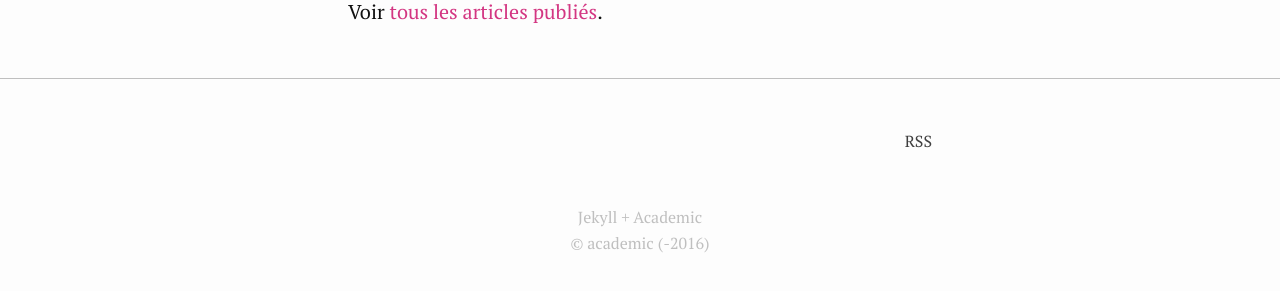
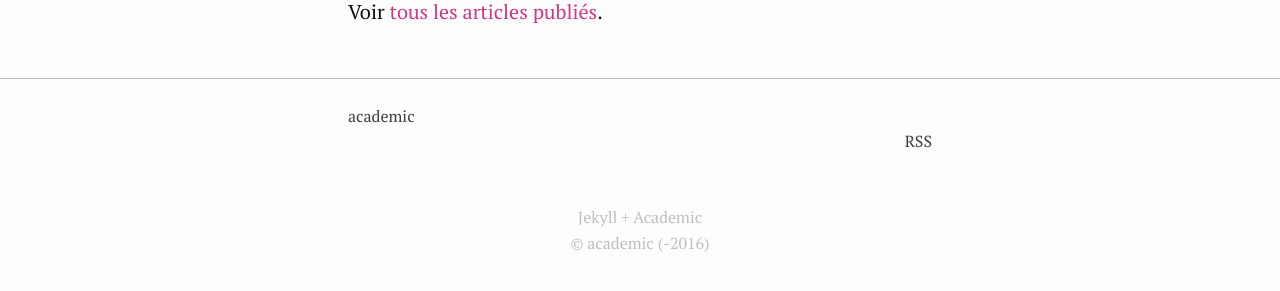
Before and after one commit to gaalcaras/academic, a Jekyll site: the page built from README.md, in a window 1280 px wide and 900 px high, scrolled down 8688 px. Shown: the part 594-885 px from the top of the window. Built offline with Jekyll 4.4.1, drawn with Linux system fonts in a browser that asks for light colours; our own code applies the rules of GitHub Pages for plain Markdown files.

Commit message:
Fix site_html in the footer

```diff
--- a/_includes/footer.html
+++ b/_includes/footer.html
@@ -3,9 +3,12 @@
   <div class="wrapper">
 
       <ul class="info-list footer-col">
-        {% if site.title %}
-        <li><a href="{{ "/" | relative_url}}">{{ site.title_html }}</a>
+        {% if site.title_html %}
+          {% assign title = site.title_html %}
+        {% else %}
+          {% assign title = site.title %}
         {% endif %}
+        <li><a href="{{ "/" | relative_url}}">{{ title }}</a>
 
         {% if site.author_display %}
         <span class="author"> par
```
